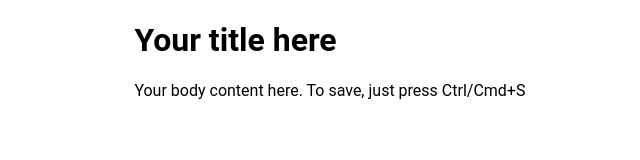
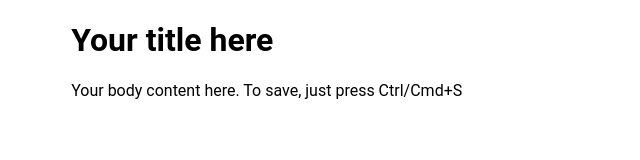
Before and after one commit to platy11/easynote, a plain HTML site: page index.html in a window 1280 px wide. Shown: the whole page, without its empty margins (0-640 px from the left). Drawn offline with Linux system fonts and the light colour scheme.

Commit message:
Update index.html

```diff
--- a/index.html
+++ b/index.html
@@ -5,11 +5,11 @@
     div {
       margin-top: 5px;
       margin-bottom: 5px;
-      margin-left: 10%;
-      margin-right: 10%;
+      margin-left: 5%;
+      margin-right: 5%;
     }
     h1, p {
-      width: 80%;
+      width: 90%;
       font-family: Roboto, Helvetica, 'Helvetica Neue', Arial, sans-serif;
     }
     </style>
```
